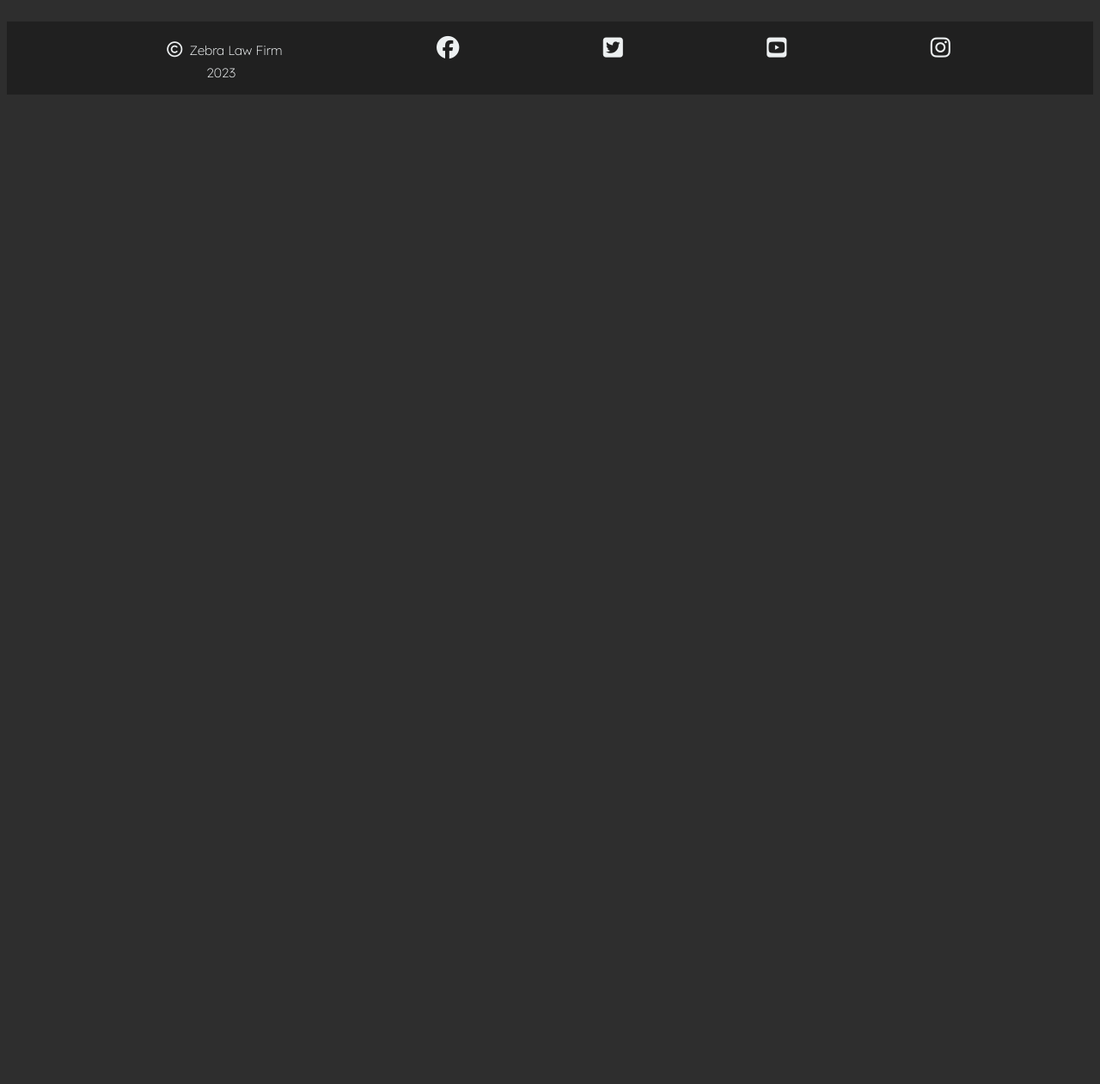
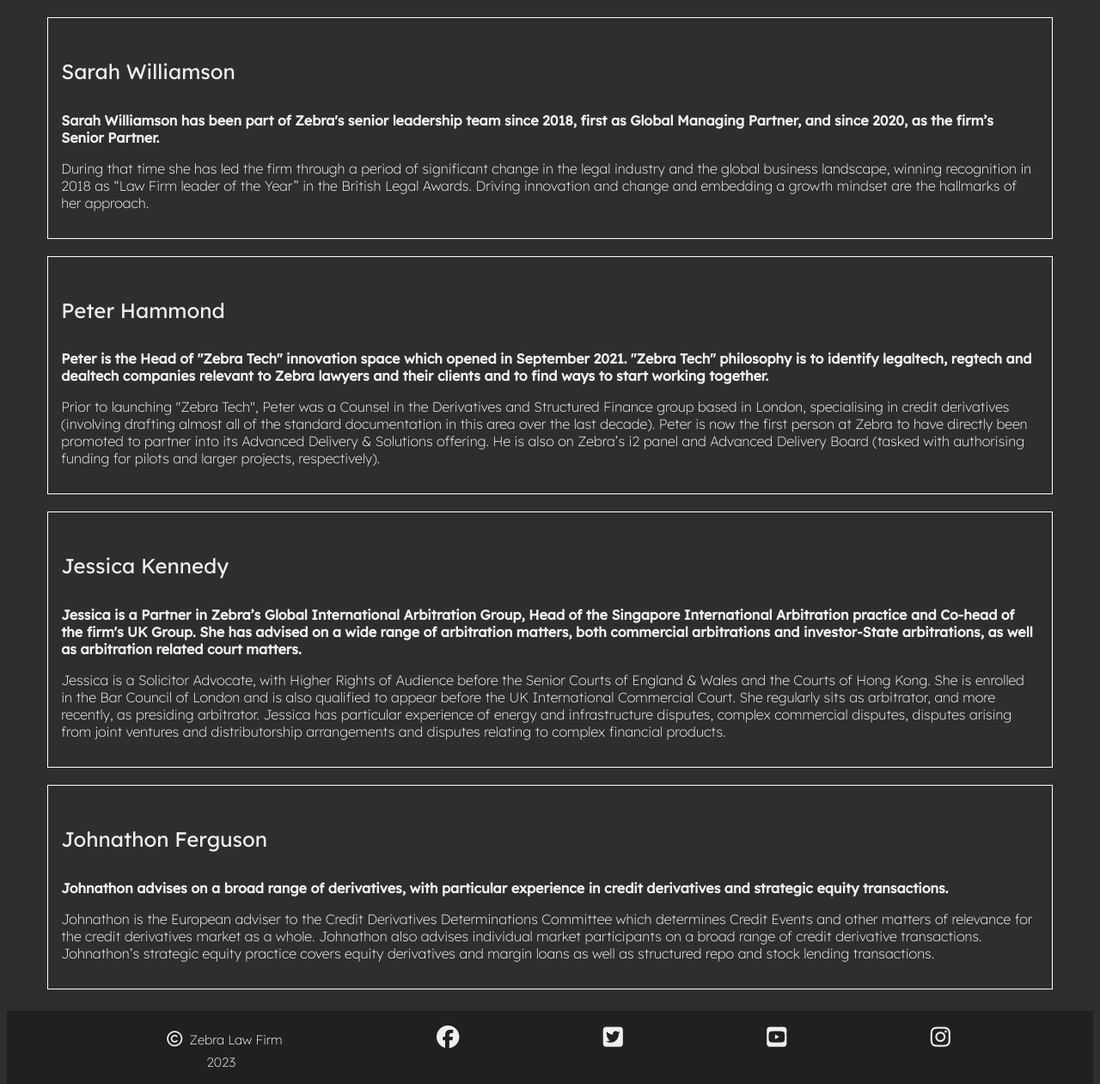
Before and after one commit to cniblock/Project_1, a plain HTML site: page team.html in a window 1280 px wide. Shown: the part 1507-2768 px from the top of the page at 86% size. Before the commit the page ends 1617 px from the top, so only its background shows below. Drawn offline with Linux system fonts and the light colour scheme.

Commit message:
added team divs and info

```diff
--- a/assets/styles.css
+++ b/assets/styles.css
@@ -15,6 +15,7 @@ h4 {
 
 p {
     font-weight: 200;
+    font-size: 16px;
 }
 
 html {
@@ -228,7 +229,20 @@ button:hover {
     margin-right: auto;
 }
 
+#team_info {}
 
+.team_section {
+    font-family: "lexend", sans-serif;
+    font-weight: 400;
+    font-size: 20px;
+    color: #edf0f1;
+    text-decoration: none;
+    width: 90%;
+    margin: auto;
+    margin-top: 20px;
+    border: 1px solid white;
+    padding: 15px;
+}
 
 /* Footer */
 footer {
--- a/team.html
+++ b/team.html
@@ -43,13 +43,98 @@
       </section>
       <section>
         <div id="team_content">
-            <h3>Meet Our Legal Team</h3>
-            <img class="team_photo" src="assets/images/legal_team.jpeg" alt="Group photo of legal team">
+          <h3>Meet Our Legal Team</h3>
+          <img
+            class="team_photo"
+            src="assets/images/legal_team.jpeg"
+            alt="Group photo of legal team"
+          />
         </div>
-        <div id="team_one"></div>
-        <div id="team_two"></div>
-        <div id="team_three"></div>
-        <div id="team_four"></div>
+        <div id="team_info">
+          <div class="team_section">
+            <h4>Sarah Williamson</h4>
+            <p>
+              <strong>
+                Sarah Williamson has been part of Zebra's senior leadership team
+                since 2018, first as Global Managing Partner, and since 2020, as
+                the firm’s Senior Partner.</strong
+              >
+            </p>
+            <p>
+              During that time she has led the firm through a period of
+              significant change in the legal industry and the global business
+              landscape, winning recognition in 2018 as “Law Firm leader of the
+              Year” in the British Legal Awards. Driving innovation and change
+              and embedding a growth mindset are the hallmarks of her approach.
+            </p>
+          </div>
+          <div class="team_section">
+            <h4>Peter Hammond</h4>
+            <p>
+              <strong>
+                Peter is the Head of "Zebra Tech" innovation space which opened
+                in September 2021. "Zebra Tech" philosophy is to identify
+                legaltech, regtech and dealtech companies relevant to Zebra
+                lawyers and their clients and to find ways to start working
+                together.</strong
+              >
+            </p>
+            <p>
+              Prior to launching "Zebra Tech", Peter was a Counsel in the
+              Derivatives and Structured Finance group based in London,
+              specialising in credit derivatives (involving drafting almost all
+              of the standard documentation in this area over the last decade).
+              Peter is now the first person at Zebra to have directly been
+              promoted to partner into its Advanced Delivery & Solutions
+              offering. He is also on Zebra’s i2 panel and Advanced Delivery
+              Board (tasked with authorising funding for pilots and larger
+              projects, respectively).
+            </p>
+          </div>
+          <div class="team_section">
+            <h4>Jessica Kennedy</h4>
+            <p>
+              <strong>
+                Jessica is a Partner in Zebra’s Global International Arbitration
+                Group, Head of the Singapore International Arbitration practice
+                and Co-head of the firm's UK Group. She has advised on a wide
+                range of arbitration matters, both commercial arbitrations and
+                investor-State arbitrations, as well as arbitration related
+                court matters.</strong
+              >
+            </p>
+            <p>
+              Jessica is a Solicitor Advocate, with Higher Rights of Audience
+              before the Senior Courts of England & Wales and the Courts of Hong
+              Kong. She is enrolled in the Bar Council of London and is also
+              qualified to appear before the UK International Commercial Court.
+              She regularly sits as arbitrator, and more recently, as presiding
+              arbitrator. Jessica has particular experience of energy and
+              infrastructure disputes, complex commercial disputes, disputes
+              arising from joint ventures and distributorship arrangements and
+              disputes relating to complex financial products.
+            </p>
+          </div>
+          <div class="team_section">
+            <h4>Johnathon Ferguson</h4>
+            <p>
+              <strong>
+                Johnathon advises on a broad range of derivatives, with
+                particular experience in credit derivatives and strategic equity
+                transactions.</strong
+              >
+            </p>
+            <p>
+              Johnathon is the European adviser to the Credit Derivatives
+              Determinations Committee which determines Credit Events and other
+              matters of relevance for the credit derivatives market as a whole.
+              Johnathon also advises individual market participants on a broad
+              range of credit derivative transactions. Johnathon’s strategic
+              equity practice covers equity derivatives and margin loans as well
+              as structured repo and stock lending transactions.
+            </p>
+          </div>
+        </div>
       </section>
     </main>
 
```
